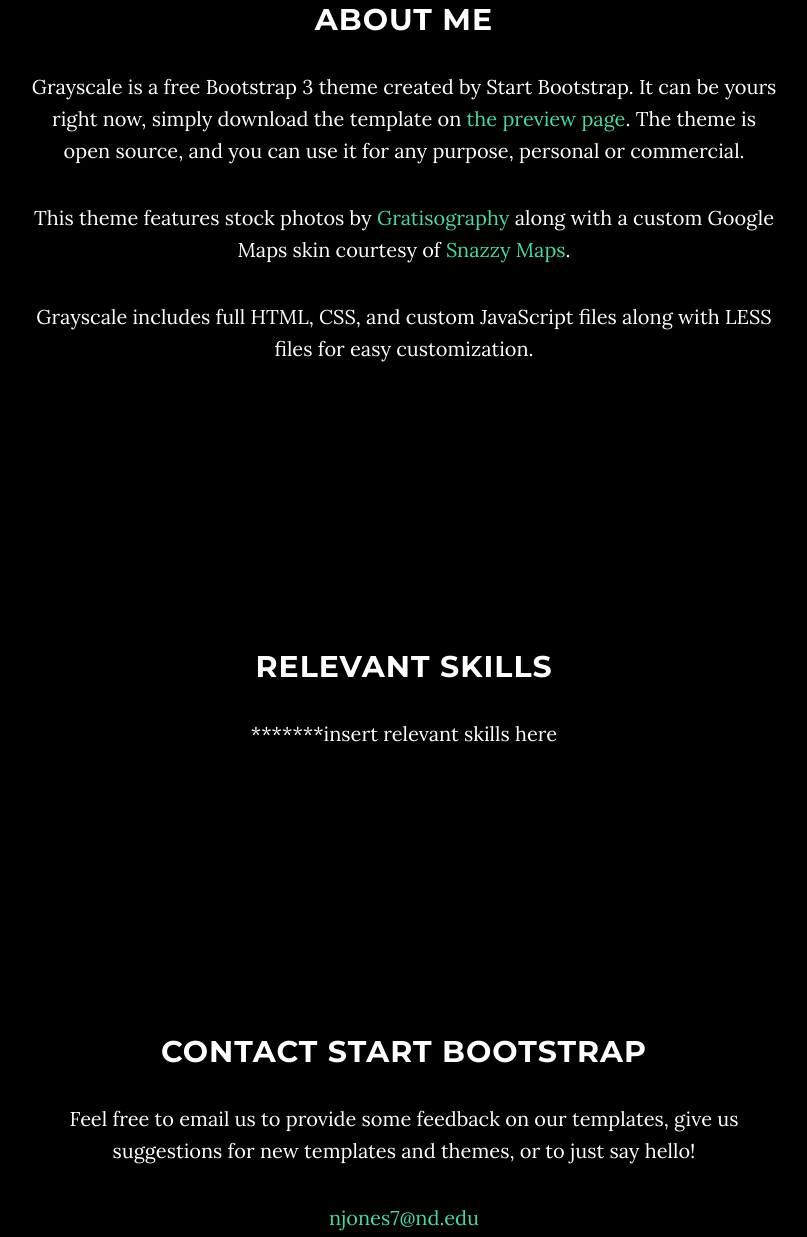
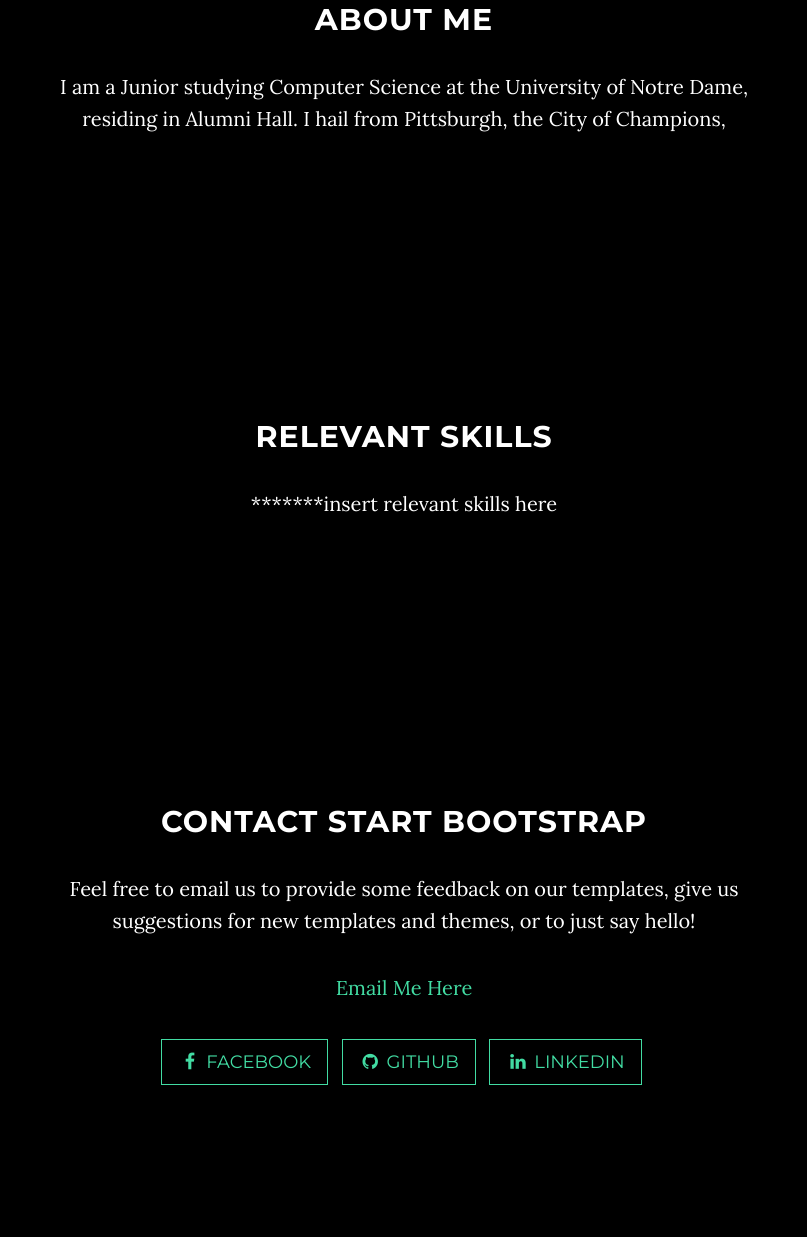
Before and after one commit to nicholascjones/nicholascjones.github.io, a plain HTML site: page index.html in a window 1280 px wide. Shown: the part 1047-2284 px from the top of the page, without its empty margins (236-1043 px from the left). Drawn offline with Linux system fonts and the light colour scheme.

Commit message:
cosmetic changes

```diff
--- a/index.html
+++ b/index.html
@@ -75,7 +75,7 @@
                 <div class="row">
                     <div class="col-md-8 col-md-offset-2">
                         <h1 class="brand-heading"> Nicholas Jones </h1>
-                        <p class="intro-text"><br></p>
+                        <p class="intro-text"><br>Fresh As Hell</p>
                         <a href="#about" class="btn btn-circle page-scroll">
                             <i class="fa fa-angle-double-down animated"></i>
                         </a>
@@ -90,9 +90,9 @@
         <div class="row">
             <div class="col-lg-8 col-lg-offset-2">
                 <h2>About Me</h2>
-                <p>Grayscale is a free Bootstrap 3 theme created by Start Bootstrap. It can be yours right now, simply download the template on <a href="http://startbootstrap.com/template-overviews/grayscale/">the preview page</a>. The theme is open source, and you can use it for any purpose, personal or commercial.</p>
-                <p>This theme features stock photos by <a href="http://gratisography.com/">Gratisography</a> along with a custom Google Maps skin courtesy of <a href="http://snazzymaps.com/">Snazzy Maps</a>.</p>
-                <p>Grayscale includes full HTML, CSS, and custom JavaScript files along with LESS files for easy customization.</p>
+                <p>I am a Junior studying Computer Science at the University of Notre Dame, residing in Alumni Hall. I hail from Pittsburgh, the City of Champions, </p>
+                <p></p>
+                <p></p>
             </div>
         </div>
     </section>
@@ -115,7 +115,7 @@
             <div class="col-lg-8 col-lg-offset-2">
                 <h2>Contact Start Bootstrap</h2>
                 <p>Feel free to email us to provide some feedback on our templates, give us suggestions for new templates and themes, or to just say hello!</p>
-                <p><a href="mailto:njones7@nd.edu">njones7@nd.edu</a>
+                <p><a href="mailto:njones7@nd.edu">Email Me Here</a>
                 </p>
                 <ul class="list-inline banner-social-buttons">
                     <li>
```
Also changed, not shown: 1 other file.
